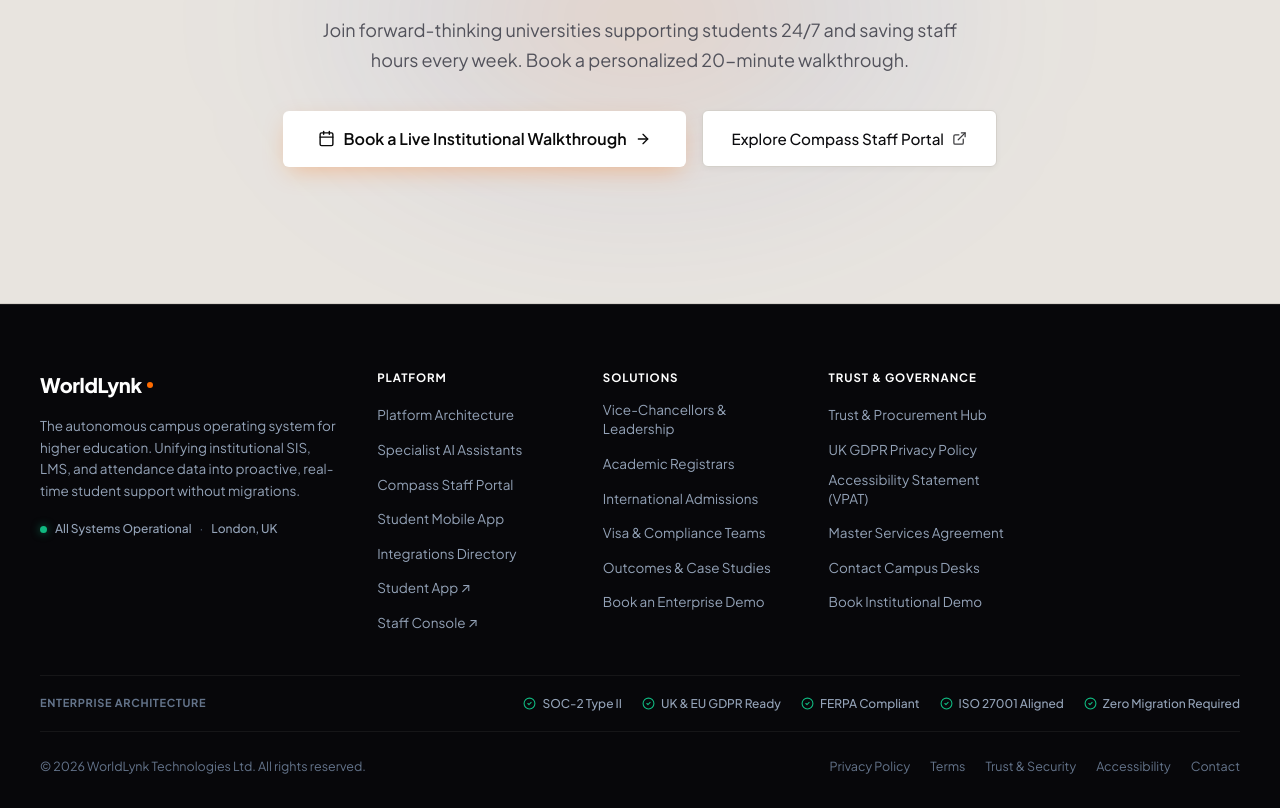
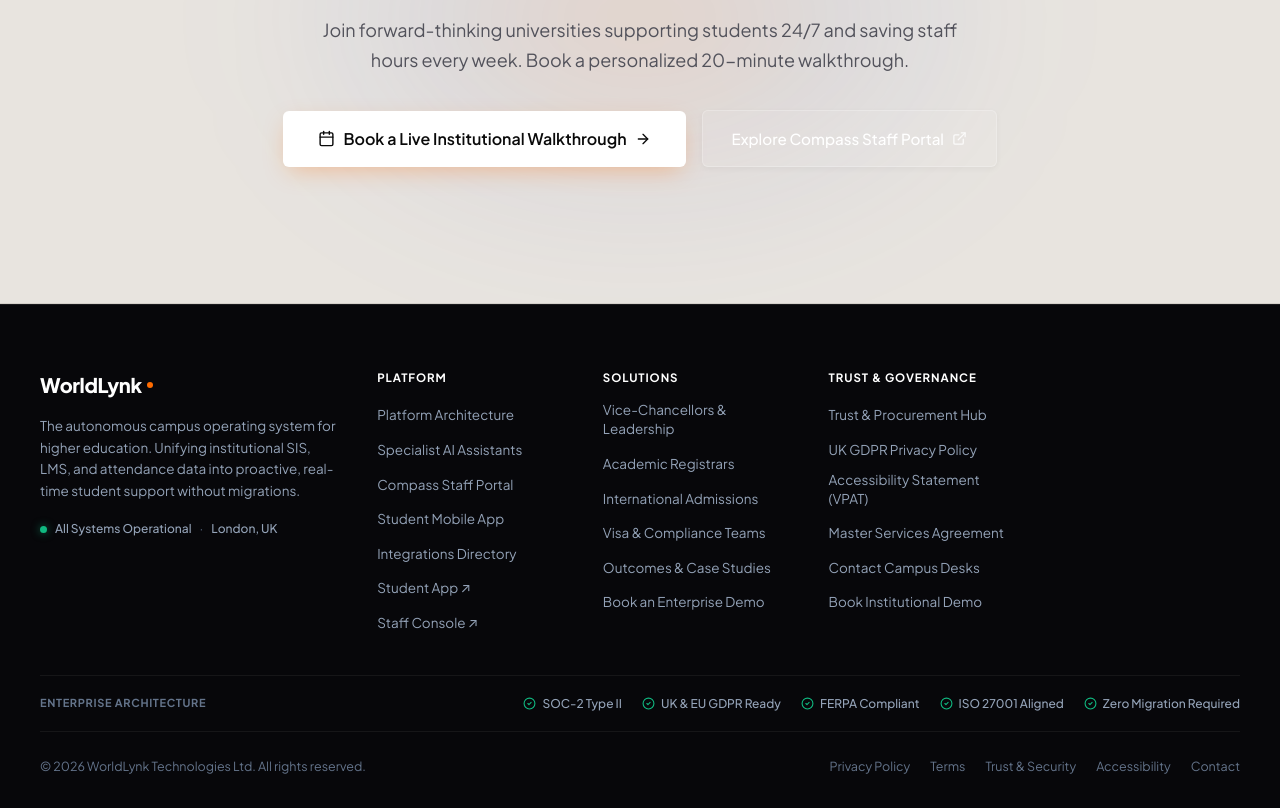
Before and after one commit to worldlynk-limited/worldlynk-enterprise, a React (Vite) app: page / in a window 1280 px wide. Shown: the part 6233-7041 px from the top of the page. Built offline with nearby package versions, Linux system fonts and the light colour scheme; the HTML template or start-up script is replaced by a standard one.

Commit message:
fix: improve contrast and styling for secondary CTA buttons in enterprise section

```diff
--- a/src/components/EnterpriseCTASection.jsx
+++ b/src/components/EnterpriseCTASection.jsx
@@ -77,7 +77,7 @@
         </h2>
 
         {/* Description */}
-        <p className="body-lg" style={{ maxWidth: '680px', margin: '0 auto 2.25rem', lineHeight: 1.65, color: isLight ? '#52525b' : 'var(--text-secondary)' }}>
+        <p className="body-lg" style={{ maxWidth: '680px', margin: '0 auto 2.25rem', lineHeight: 1.65, color: isLight ? '#52525b' : '#cbd5e1' }}>
           {description}
         </p>
 
@@ -105,40 +105,40 @@
               href={secondaryLink}
               target="_blank"
               rel="noreferrer"
-              className="btn-secondary"
+              className="btn-secondary cta-btn-secondary"
               style={{
                 padding: '0.95rem 1.8rem',
                 fontSize: '0.95rem',
                 display: 'inline-flex',
                 alignItems: 'center',
                 gap: '8px',
-                border: isLight ? '1px solid #d4d0ca' : '1px solid rgba(255, 255, 255, 0.15)',
-                background: isLight ? '#ffffff' : 'rgba(255, 255, 255, 0.04)',
+                border: isLight ? '1px solid #d4d0ca' : '1px solid rgba(255, 255, 255, 0.25)',
+                background: isLight ? '#ffffff' : 'rgba(255, 255, 255, 0.08)',
                 color: isLight ? '#0c0c0f' : '#ffffff',
                 boxShadow: isLight ? '0 2px 6px rgba(0, 0, 0, 0.04)' : 'none'
               }}
             >
-              <span>{secondaryText}</span>
-              <ExternalLink size={15} style={{ opacity: 0.8 }} />
+              <span style={{ color: isLight ? '#0c0c0f' : '#ffffff' }}>{secondaryText}</span>
+              <ExternalLink size={15} style={{ opacity: 0.85, color: isLight ? '#0c0c0f' : '#ffffff' }} />
             </a>
           ) : (
             <Link
               to={secondaryLink}
-              className="btn-secondary"
+              className="btn-secondary cta-btn-secondary"
               style={{
                 padding: '0.95rem 1.8rem',
                 fontSize: '0.95rem',
                 display: 'inline-flex',
                 alignItems: 'center',
                 gap: '8px',
-                border: isLight ? '1px solid #d4d0ca' : '1px solid rgba(255, 255, 255, 0.15)',
-                background: isLight ? '#ffffff' : 'rgba(255, 255, 255, 0.04)',
+                border: isLight ? '1px solid #d4d0ca' : '1px solid rgba(255, 255, 255, 0.25)',
+                background: isLight ? '#ffffff' : 'rgba(255, 255, 255, 0.08)',
                 color: isLight ? '#0c0c0f' : '#ffffff',
                 boxShadow: isLight ? '0 2px 6px rgba(0, 0, 0, 0.04)' : 'none'
               }}
             >
-              <span>{secondaryText}</span>
-              <ArrowRight size={15} />
+              <span style={{ color: isLight ? '#0c0c0f' : '#ffffff' }}>{secondaryText}</span>
+              <ArrowRight size={15} style={{ color: isLight ? '#0c0c0f' : '#ffffff' }} />
             </Link>
           )}
         </div>
--- a/src/index.css
+++ b/src/index.css
@@ -3919,6 +3919,30 @@
   transform: translateY(-1px);
 }
 
+/* Explicit CTA Dark Button Overrides to prevent dark text on dark backgrounds */
+.page-wrapper .enterprise-cta-section .btn-secondary,
+.enterprise-cta-section .btn-secondary,
+.enterprise-cta-section .cta-btn-secondary,
+.page-wrapper .enterprise-cta-section .cta-btn-secondary {
+  background: rgba(255, 255, 255, 0.08) !important;
+  color: #ffffff !important;
+  border: 1px solid rgba(255, 255, 255, 0.24) !important;
+}
+.page-wrapper .enterprise-cta-section .btn-secondary *,
+.enterprise-cta-section .btn-secondary *,
+.enterprise-cta-section .cta-btn-secondary *,
+.page-wrapper .enterprise-cta-section .cta-btn-secondary * {
+  color: #ffffff !important;
+}
+.page-wrapper .enterprise-cta-section .btn-secondary:hover,
+.enterprise-cta-section .btn-secondary:hover,
+.enterprise-cta-section .cta-btn-secondary:hover,
+.page-wrapper .enterprise-cta-section .cta-btn-secondary:hover {
+  background: rgba(255, 255, 255, 0.16) !important;
+  border-color: rgba(255, 255, 255, 0.45) !important;
+  color: #ffffff !important;
+}
+
 /* Tab Pills */
 .page-wrapper .tab-pill-premium {
   background: #ffffff;
```
